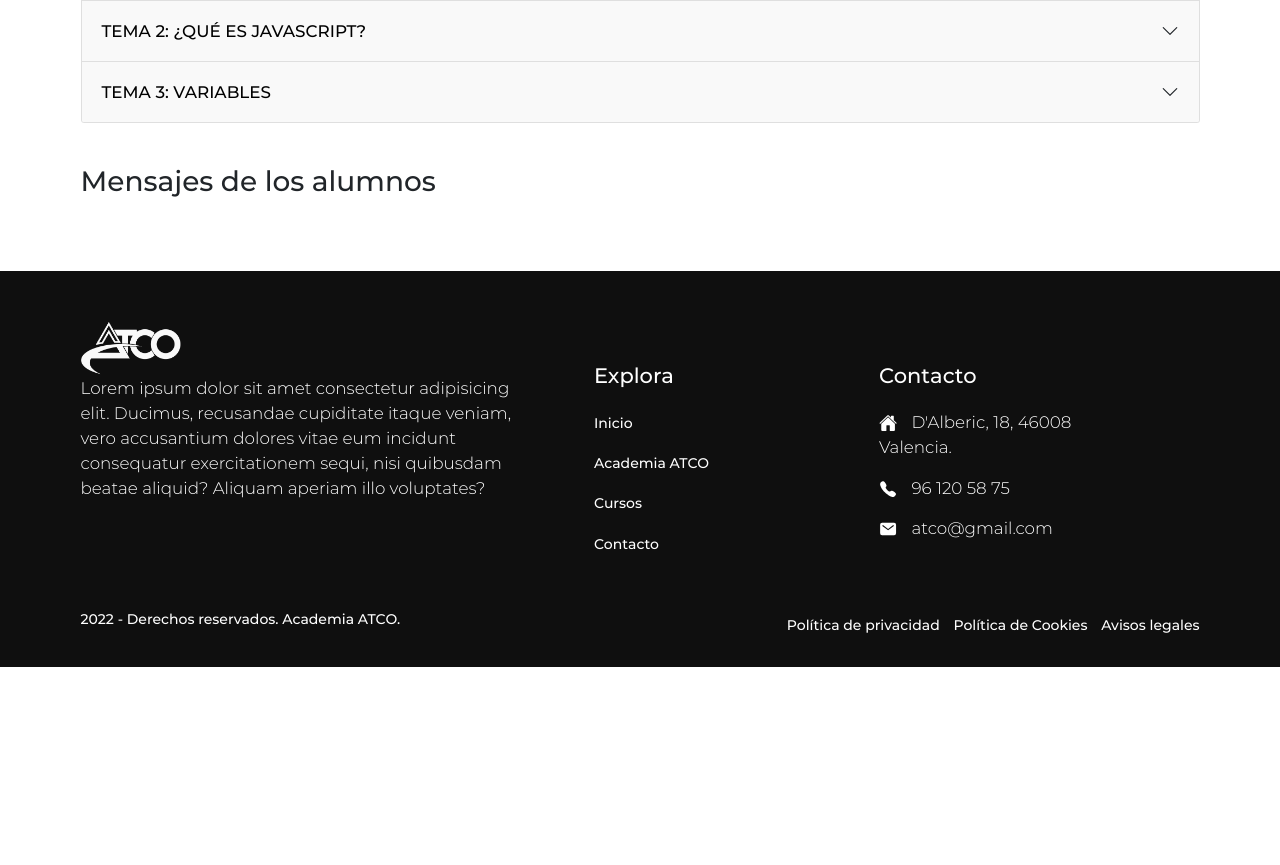
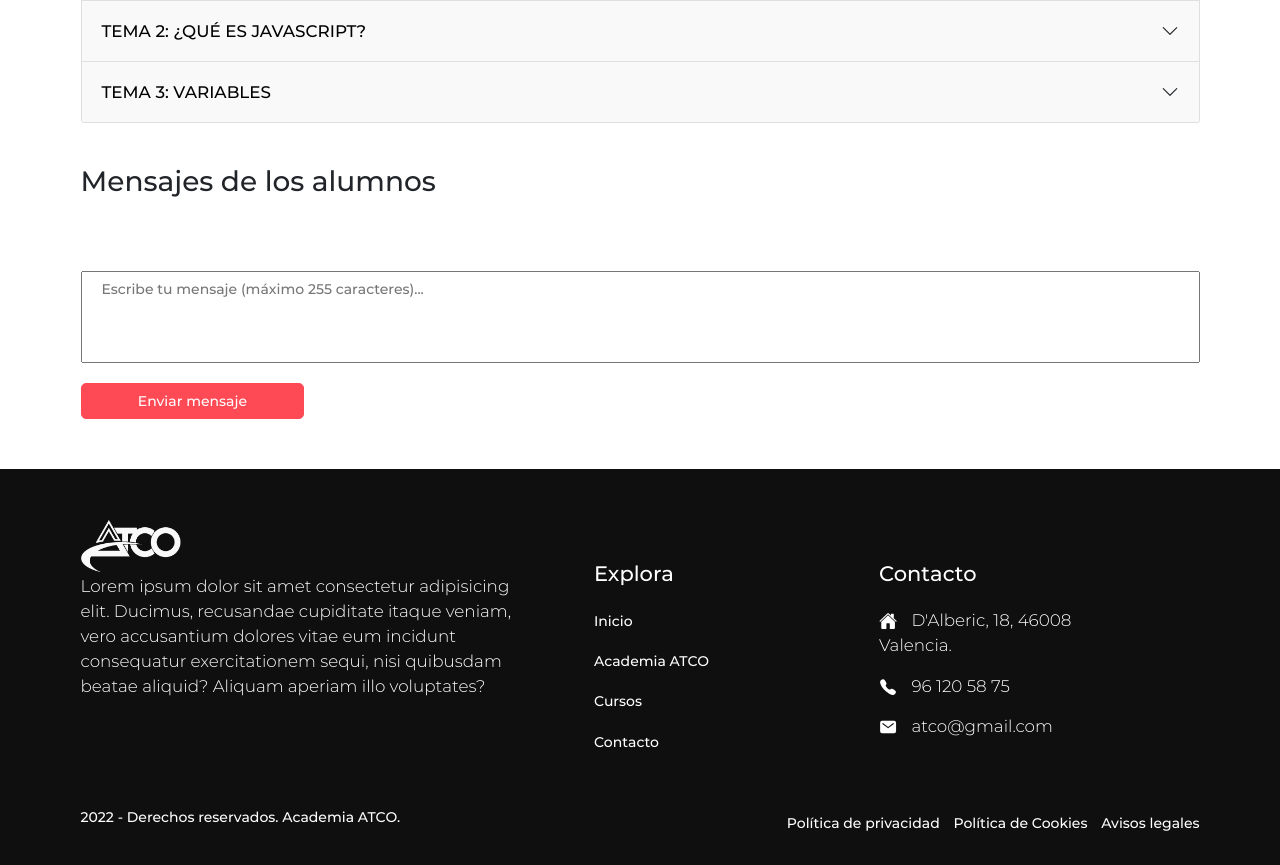
Before and after one commit to magallart/academia_tco, a PHP site: template app/templates/cursoJavascript.php in a window 1280 px wide. Shown: the part 2350-3215 px from the top of the page. Before the commit the page ends 3017 px from the top, so only its background shows below. Run offline with PHP 8.4, Linux system fonts and the light colour scheme; the template is opened without the code that fills it, so the values that code supplies are empty; the visitor is signed in with stand-in values (Sample User, id 1); some libraries are stand-ins or nearby versions.

Commit message:
Menú dropdown cursos y enviar mensaje dentro de curso
Cursos es un menu desplegable donde se puede acceder al curso Javascript. Añadido el campo para enviar mensaje dentro de un curso

```diff
--- a/app/controlador/controller.php
+++ b/app/controlador/controller.php
@@ -53,6 +53,10 @@ class Controller
             $idCurso = 0;
             $infoCurso['mensajesCursoJavascript'] = $c->getMensajesCurso($idCurso);
             $_SESSION['mensajesCursoJavascript'] = $infoCurso['mensajesCursoJavascript'];
+
+            if (isset($_POST['enviarMensaje'])) {
+                $_SESSION["mensajeUsuario"] = recoge('nuevoMensaje');  // TODO Añadir función en classCursos.php para añadir el mensaje y el usuario a la base de datos
+            }
 
 
         } catch (Exception $e) {
--- a/app/templates/cursoJavascript.php
+++ b/app/templates/cursoJavascript.php
@@ -28,7 +28,7 @@
     <div class="container curso-tabs">
         <div class="row">
             <div class="col-lg-9">
-                    <h2>Información del curso</h2>
+                <h2>Información del curso</h2>
 
                 <ul class="nav">
                     <li class="nav-item">
@@ -70,7 +70,7 @@
                         <p>Para realizar el curso te aconsejamos utilizar el programa Visual Studio Code que es totalmente gratuito.</p>
                     </div>
                     <div class="tab-pane fade" id="salidas" role="tabpanel" aria-labelledby="salidas-tab">
-                        <p>Realiza esta formación y te prepararemos para trabajar, tanto por cuenta  ajena como propia, como profesional en las siguientes áreas:</p>
+                        <p>Realiza esta formación y te prepararemos para trabajar, tanto por cuenta ajena como propia, como profesional en las siguientes áreas:</p>
                         <ul>
                             <li>Desarrollador front-end.</li>
                             <li>Desarrollador Web.</li>
@@ -170,7 +170,7 @@
     </div>
 </section>
 
-<section>
+<section class="enviar-mensaje">
     <div class="container mensajes-curso">
         <div class="row my-5">
             <div class="col">
@@ -189,6 +189,14 @@
                 ?>
             </div>
         </div>
+        <div class="row">
+            <div class="col">
+                 <form name="formEnviarMensaje" action="" method="POST" enctype="multipart/form-data">  <!-- TODO añadir funcionalidad enviar mensaje -->
+                    <textarea rows="5" placeholder="Escribe tu mensaje (máximo 255 caracteres)..." name="nuevoMensaje"></textarea>
+                    <input type="submit" value="Enviar mensaje" name="enviarMensaje" class="boton" />
+                </form>
+            </div>
+        </div>
     </div>
 </section>
 
--- a/app/templates/menu.php
+++ b/app/templates/menu.php
@@ -3,7 +3,7 @@
 -->
 <!-- TODO Arreglar menu responsive -->
 
-<nav class="navbar navbar-expand-lg navbar-light fixed-top">
+<nav class="navbar navbar-expand-lg navbar-light fixed-top menu">
     <div class="container">
         <a href="inicio.html"><img src="../img/logo2-atco.png" alt="Logo ATCO"></img></a>
         <button class="navbar-toggler" type="button" data-bs-toggle="collapse" data-bs-target="#navbarCollapse" aria-controls="navbarCollapse" aria-expanded="false" aria-label="Toggle navigation">
@@ -18,8 +18,17 @@
                     <a class="nav-link" href="index.php?ctl=academia">Academia ATCO</a>
                 </li>
 
-                <li class="nav-item">
-                    <a class="nav-link" href="index.php?ctl=cursos">Cursos</a>
+                <li class="nav-item dropdown">
+                    <ul class="navbar-nav">
+                        <li class="nav-item dropdown">
+                            <a class="nav-link dropdown-toggle" href="#" id="navbarDarkDropdownMenuLink" role="button" data-bs-toggle="dropdown" aria-expanded="false">
+                                Cursos
+                            </a>
+                            <ul class="dropdown-menu" aria-labelledby="navbarDarkDropdownMenuLink">
+                                <li><a class="dropdown-item" href="index.php?ctl=cursoJavascript">JavaScript</a></li>
+                            </ul>
+                        </li>
+                    </ul>
                 </li>
 
                 <li class="nav-item">
--- a/app/templates/menuLogin.php
+++ b/app/templates/menuLogin.php
@@ -4,7 +4,7 @@
 
 <!-- TODO Arreglar menu responsive -->
 
-<nav class="navbar navbar-expand-lg navbar-light fixed-top">
+<nav class="navbar navbar-expand-lg navbar-light fixed-top menuLogin">
     <div class="container">
         <a href="inicio.html"><img src="../img/logo2-atco.png" alt="Logo ATCO"></img></a>
         <button class="navbar-toggler" type="button" data-bs-toggle="collapse" data-bs-target="#navbarCollapse" aria-controls="navbarCollapse" aria-expanded="false" aria-label="Toggle navigation">
--- a/web/css/cursos.css
+++ b/web/css/cursos.css
@@ -151,3 +151,28 @@
   border-radius: 30px;
   margin-right: 20px;
 }
+
+.enviar-mensaje {
+  margin-bottom: 50px;;
+}
+
+form.formEnviarMensaje {
+  width: 100%;
+}
+
+form[name="formEnviarMensaje"] textarea {
+  display: block;
+  width: 100%;
+  padding: 10px 20px;
+  margin-bottom: 20px;
+  resize: none;
+}
+
+form[name="formEnviarMensaje"] input[type="submit"] {
+  width: 20%;
+  color: #fff;
+}
+
+form[name="formEnviarMensaje"] input[type="submit"]:hover {
+  color: var(--color1);
+}
--- a/web/css/menu.css
+++ b/web/css/menu.css
@@ -28,6 +28,24 @@ nav .navbar-toggler {
   border: none;
 }
 
+
+/* Menu */
+nav.menu ul li.dropdown{
+  padding-left: 20px;
+}
+
+nav.menu ul li.dropdown ul.dropdown-menu {
+  padding: 0;
+}
+
+nav.menu ul li.dropdown ul.dropdown-menu li {
+  padding-left: 0;
+}
+
+nav.menu ul li.dropdown ul.dropdown-menu li a{
+  padding: 10px 20px;
+}
+
 /* Menu Login */
 
 nav ul.dropdown-menu li {
```
